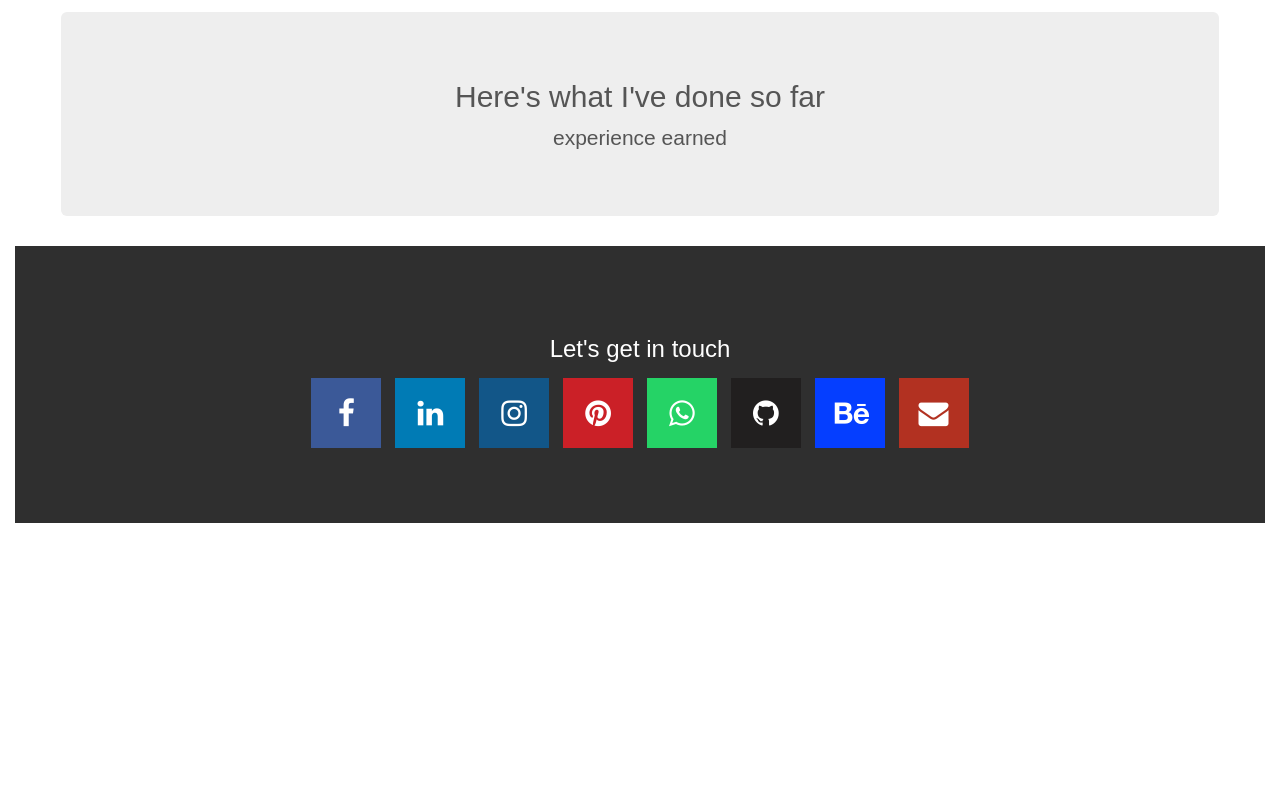
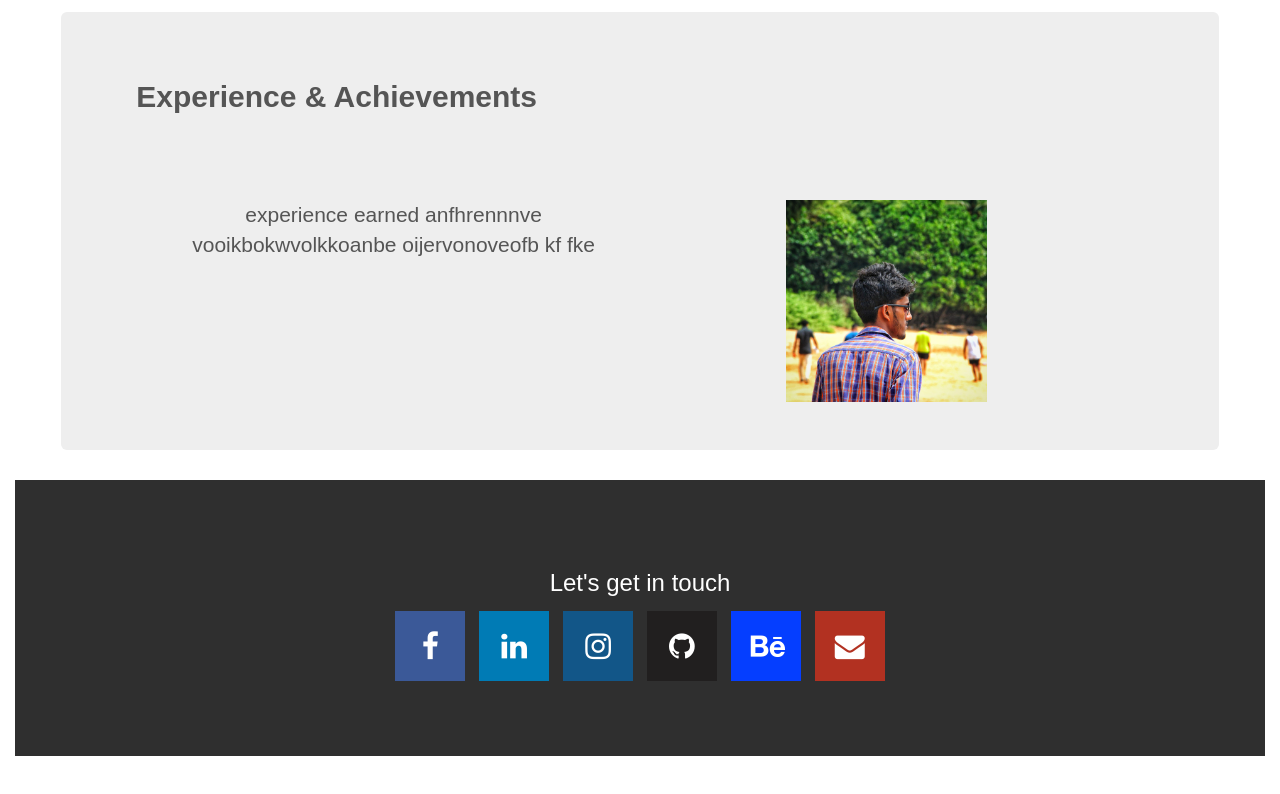
Before and after one commit to akhileshvishnuti/my-website, a plain HTML site: page avti.html in a window 1280 px wide. Shown: the part 1693-2487 px from the top of the page. Before the commit the page ends 2286 px from the top, so only its background shows below. Drawn offline with nearby package versions, Linux system fonts and the light colour scheme.

Commit message:
change the style of jumbortan

```diff
--- a/avti.html
+++ b/avti.html
@@ -143,16 +143,8 @@
         background: #007bb5;
         color: white;
         }
-      .fa-youtube {
-                    background: #bb0000;
-                    color: white;
-                  }
       .fa-instagram {
   background: #125688;
-  color: white;
-}
-      .fa-pinterest {
-  background: #cb2027;
   color: white;
 }
       .fa-behance {
@@ -161,10 +153,6 @@
 }
       .fa-envelope {
   background: #B23121;
-  color: white;
-}
-      .fa-whatsapp {
-  background: #25D366;
   color: white;
 }
       .fa-github {
@@ -251,8 +239,28 @@
 
 <div id="exp" class="container">
   <div class="jumbotron">
-    <h2>Here's what I've done so far</h2>
-    <p>experience earned</p>
+    <div class="container-fluid">
+      <h2 align="left" style="margin-top: -5%" ><strong>Experience & Achievements</strong></h2>
+    </div>
+
+    <div class="container">
+
+
+    <div class="row">
+       <div class="col-sm-6" align="center">
+         <p>experience earned
+         anfhrennnve
+       vooikbokwvolkkoanbe
+     oijervonoveofb
+   kf
+ fke
+</p>
+       </div>
+     <div class="col-sm-6">
+       <img src="avti.jpeg" class=" container img-responsive" style="width:50%" alt="Image">
+      </div>
+   </div>
+  </div>
   </div>
 </div>
 <footer id="footer" class="container-fluid bg-4  text-center">
@@ -261,8 +269,6 @@
   <a href="#" class="fa fa-facebook"></a>
   <a href="#" class="fa fa-linkedin"></a>
   <a href="#" class="fa fa-instagram"></a>
-  <a href="#" class="fa fa-pinterest"></a>
-  <a href="#" class="fa fa-whatsapp"></a>
   <a href="#" class="fa fa-github"></a>
   <a href="#" class="fa fa-behance"></a>
   <a href="#" class="fa fa-envelope"></a>
```
